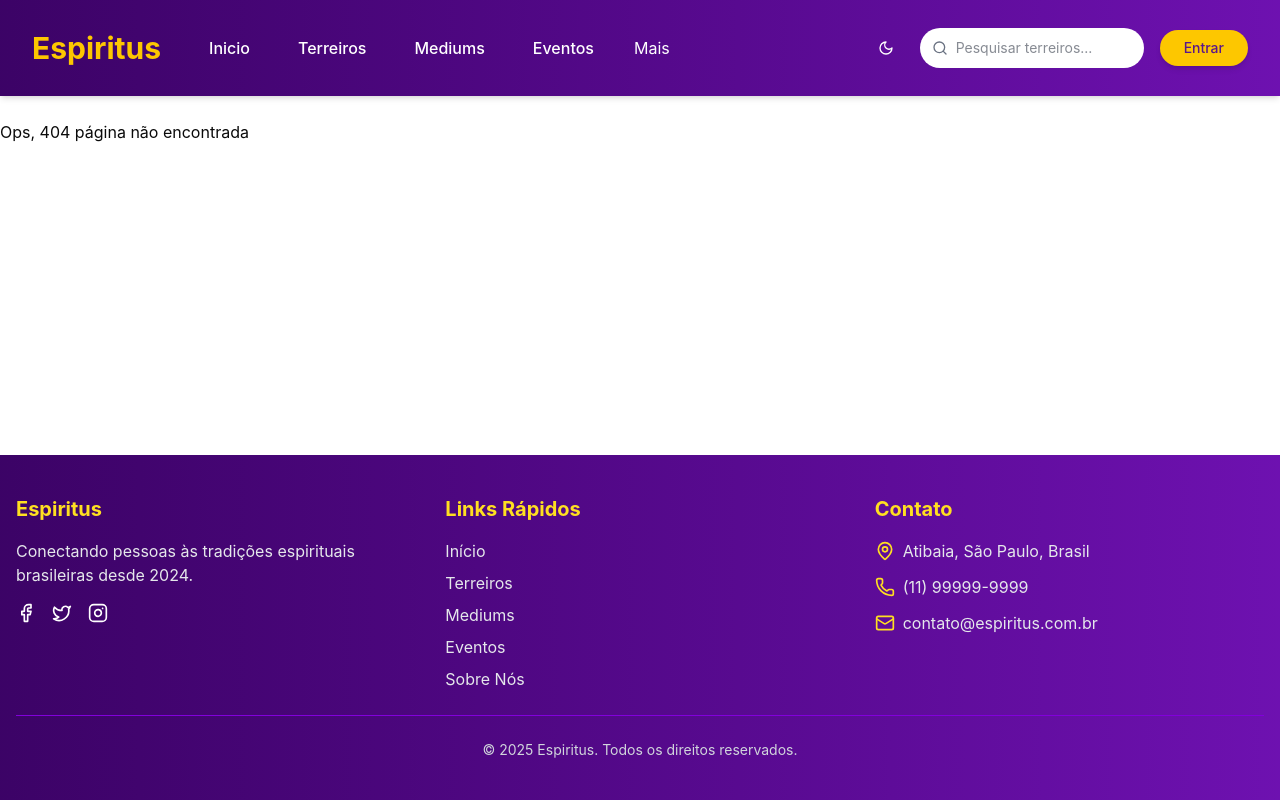
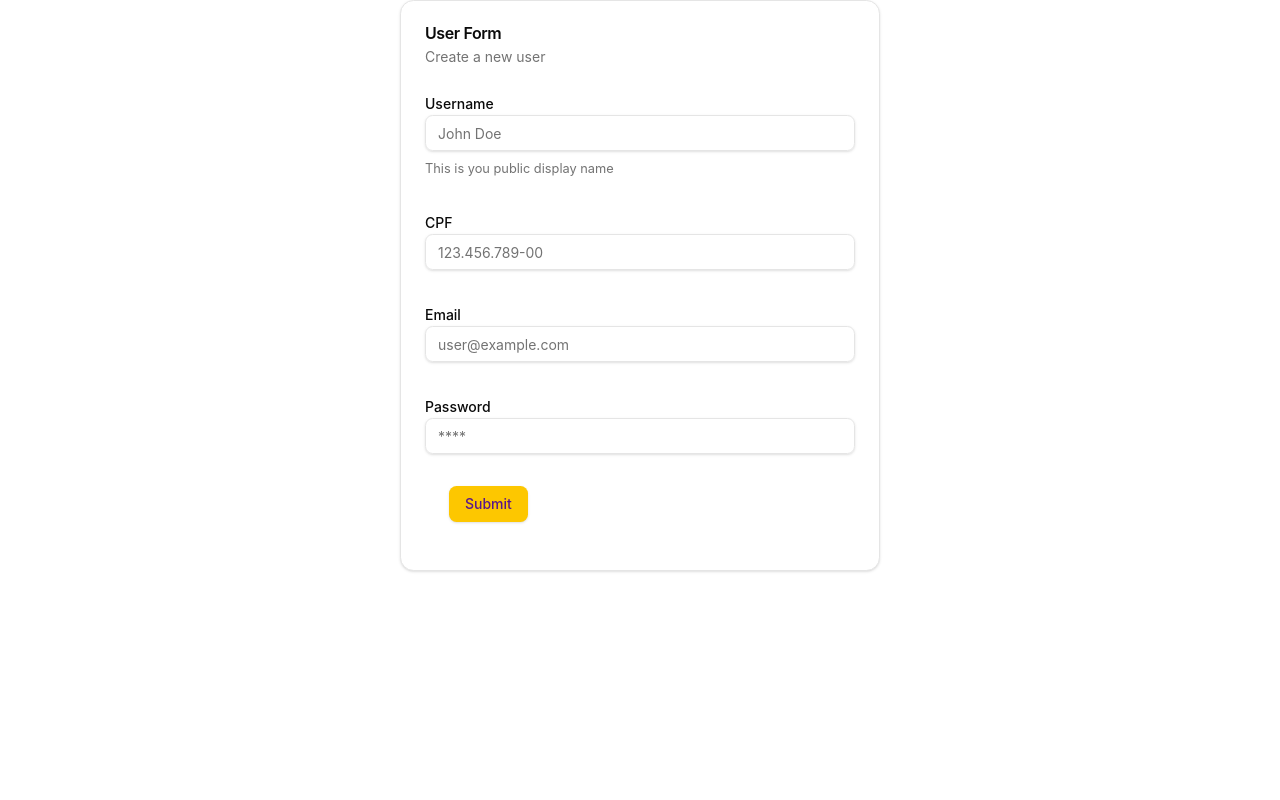
Before and after one commit to tecnodiniz/espiritus-project, a React (Vite) app in the folder frontend/: page /register in a window 1280 px wide. Built offline with nearby package versions, Linux system fonts and the light colour scheme.

Commit message:
now its possible to register into plataform. UserFormCrete created

```diff
--- a/frontend/src/pages/CreateUser.tsx
+++ b/frontend/src/pages/CreateUser.tsx
@@ -1,151 +1,196 @@
-// "use client";
-// import { z } from "zod";
-// import { useForm } from "react-hook-form";
-// import { zodResolver } from "@hookform/resolvers/zod";
-// import { Check } from "lucide-react";
-// import { Loader2 } from "lucide-react";
+"use client";
+import { z } from "zod";
+import { useForm } from "react-hook-form";
+import { zodResolver } from "@hookform/resolvers/zod";
+import { Check } from "lucide-react";
+import { Loader2 } from "lucide-react";
 
-// import { Input } from "@/components/ui/input";
-// import { Button } from "@/components/ui/button";
-// import { ToastAction } from "@/components/ui/toast";
-// import { useToast } from "@/hooks/use-toast";
+import { Input } from "@/components/ui/input";
+import { Button } from "@/components/ui/button";
+import { ToastAction } from "@/components/ui/toast";
+import { useToast } from "@/hooks/use-toast";
 
-// import {
-//   Form,
-//   FormControl,
-//   FormDescription,
-//   FormField,
-//   FormItem,
-//   FormLabel,
-//   FormMessage,
-// } from "@/components/ui/form";
+import {
+  Form,
+  FormControl,
+  FormDescription,
+  FormField,
+  FormItem,
+  FormLabel,
+  FormMessage,
+} from "@/components/ui/form";
 
-// import {
-//   Card,
-//   CardContent,
-//   CardDescription,
-//   CardFooter,
-//   CardHeader,
-//   CardTitle,
-// } from "@/components/ui/card";
+import {
+  Card,
+  CardContent,
+  CardDescription,
+  CardFooter,
+  CardHeader,
+  CardTitle,
+} from "@/components/ui/card";
 
-// import { user_create } from "@/services/api";
-// import { useState } from "react";
+import { useState } from "react";
+import { userService } from "@/services/userService";
 
-// const formSchema = z.object({
-//   name: z
-//     .string()
-//     .min(2, {
-//       message: "Username must be at leat 2 characters",
-//     })
-//     .regex(new RegExp("^(?!\\s)[a-zA-Z]+(\\s[a-z-A-Z]+)*$"), {
-//       message: "Invalid username",
-//     })
-//     .max(50),
-//   cpf: z.string(),
-// });
+const formSchema = z.object({
+  name: z
+    .string()
+    .min(2, {
+      message: "Username must be at leat 2 characters",
+    })
+    .regex(new RegExp("^(?!\\s)[a-zA-Z]+(\\s[a-z-A-Z]+)*$"), {
+      message: "Invalid username",
+    })
+    .max(50),
+  cpf: z.string(),
+  email: z.string(),
+  password: z.string(),
+});
 
-// export default function ProfileForm() {
-//   const { toast } = useToast();
-//   const [load, setLoad] = useState(false);
+export default function ProfileForm() {
+  const { toast } = useToast();
+  const [load, setLoad] = useState(false);
 
-//   const form = useForm<z.infer<typeof formSchema>>({
-//     resolver: zodResolver(formSchema),
-//     defaultValues: {
-//       name: "",
-//       cpf: "",
-//     },
-//   });
+  const form = useForm<z.infer<typeof formSchema>>({
+    resolver: zodResolver(formSchema),
+    defaultValues: {
+      name: "",
+      cpf: "",
+      email: "",
+      password: "",
+    },
+  });
 
-//   const onSubmit = async (values: z.infer<typeof formSchema>) => {
-//     setLoad(true);
-//     try {
-//       const response = await user_create(values);
+  const onSubmit = async (values: z.infer<typeof formSchema>) => {
+    setLoad(true);
+    const userPayload = {
+      name: values.name,
+      cpf: values.cpf,
+    };
+    const authPayload = {
+      email: values.email,
+      password: values.password,
+    };
+    try {
+      //   console.log(userPayload, authPayload);
+      //   form.reset();
+      const response = await userService.createUser({
+        user: userPayload,
+        auth: authPayload,
+      });
+      if (response.status === 200) {
+        console.log(response.data);
+        toast({
+          description: "user has been created",
+          action: (
+            <div className="flex items-center gap-2">
+              <Check className="w-4 h-4 text-green-500" />
+            </div>
+          ),
+        });
+        form.reset();
+      }
+    } catch (error) {
+      setLoad(false);
+      console.log(error);
+      toast({
+        variant: "destructive",
+        title: "Uh oh! Something went wrong.",
+        description: `${error}` || "Erro ao criar usuário",
+        action: (
+          <ToastAction altText="Try again" onClick={() => onSubmit(values)}>
+            Try again
+          </ToastAction>
+        ),
+      });
+    } finally {
+      setLoad(false);
+    }
+  };
 
-//       if (response.status === 200) {
-//         console.log(response.data);
-//         toast({
-//           description: "user has been created",
-//           action: (
-//             <div className="flex items-center gap-2">
-//               <Check className="w-4 h-4 text-green-500" />
-//             </div>
-//           ),
-//         });
-//         form.reset();
-//       }
-//     } catch (error) {
-//       setLoad(false);
-//       console.log(error);
-//       toast({
-//         variant: "destructive",
-//         title: "Uh oh! Something went wrong.",
-//         description: "There was a problem with your request.",
-//         action: (
-//           <ToastAction altText="Try again" onClick={() => onSubmit(values)}>
-//             Try again
-//           </ToastAction>
-//         ),
-//       });
-//     }
-//   };
+  return (
+    <div className="flex flex-col ">
+      <div className="w-full md:w-120 mx-auto">
+        <Card>
+          <CardHeader>
+            <CardTitle>User Form</CardTitle>
+            <CardDescription>Create a new user</CardDescription>
+          </CardHeader>
 
-//   return (
-//     <div className="flex flex-col ">
-//       <div className="w-full md:w-120 mx-auto">
-//         <Card>
-//           <CardHeader>
-//             <CardTitle>User Form</CardTitle>
-//             <CardDescription>Create a new user</CardDescription>
-//           </CardHeader>
+          <CardContent>
+            <Form {...form}>
+              <form
+                onSubmit={form.handleSubmit(onSubmit)}
+                className="space-y-8"
+              >
+                <FormField
+                  control={form.control}
+                  name="name"
+                  render={({ field }) => (
+                    <FormItem>
+                      <FormLabel>Username</FormLabel>
+                      <FormControl>
+                        <Input placeholder="John Doe" {...field} />
+                      </FormControl>
+                      <FormDescription>
+                        This is you public display name
+                      </FormDescription>
+                      <FormMessage />
+                    </FormItem>
+                  )}
+                />
 
-//           <CardContent>
-//             <Form {...form}>
-//               <form
-//                 onSubmit={form.handleSubmit(onSubmit)}
-//                 className="space-y-8"
-//               >
-//                 <FormField
-//                   control={form.control}
-//                   name="name"
-//                   render={({ field }) => (
-//                     <FormItem>
-//                       <FormLabel>Username</FormLabel>
-//                       <FormControl>
-//                         <Input placeholder="John Doe" {...field} />
-//                       </FormControl>
-//                       <FormDescription>
-//                         This is you public display name
-//                       </FormDescription>
-//                       <FormMessage />
-//                     </FormItem>
-//                   )}
-//                 />
+                <FormField
+                  control={form.control}
+                  name="cpf"
+                  render={({ field }) => (
+                    <FormItem>
+                      <FormLabel>CPF</FormLabel>
+                      <FormControl>
+                        <Input placeholder="123.456.789-00" {...field} />
+                      </FormControl>
+                      <FormMessage />
+                    </FormItem>
+                  )}
+                />
 
-//                 <FormField
-//                   control={form.control}
-//                   name="cpf"
-//                   render={({ field }) => (
-//                     <FormItem>
-//                       <FormLabel>CPF</FormLabel>
-//                       <FormControl>
-//                         <Input placeholder="123.456.789-00" {...field} />
-//                       </FormControl>
-//                       <FormMessage />
-//                     </FormItem>
-//                   )}
-//                 />
-//                 <CardFooter>
-//                   <Button variant="default" type="submit" disabled={load}>
-//                     {load && <Loader2 className="animate-spin" />}
-//                     Submit
-//                   </Button>
-//                 </CardFooter>
-//               </form>
-//             </Form>
-//           </CardContent>
-//         </Card>
-//       </div>
-//     </div>
-//   );
-// }
+                <FormField
+                  control={form.control}
+                  name="email"
+                  render={({ field }) => (
+                    <FormItem>
+                      <FormLabel>Email</FormLabel>
+                      <FormControl>
+                        <Input placeholder="user@example.com" {...field} />
+                      </FormControl>
+                      <FormMessage />
+                    </FormItem>
+                  )}
+                />
+                <FormField
+                  control={form.control}
+                  name="password"
+                  render={({ field }) => (
+                    <FormItem>
+                      <FormLabel>Password</FormLabel>
+                      <FormControl>
+                        <Input placeholder="****" {...field} type="password" />
+                      </FormControl>
+                      <FormMessage />
+                    </FormItem>
+                  )}
+                />
+                <CardFooter>
+                  <Button variant="default" type="submit" disabled={load}>
+                    {load && <Loader2 className="animate-spin" />}
+                    Submit
+                  </Button>
+                </CardFooter>
+              </form>
+            </Form>
+          </CardContent>
+        </Card>
+      </div>
+    </div>
+  );
+}
--- a/frontend/src/routes.tsx
+++ b/frontend/src/routes.tsx
@@ -6,6 +6,7 @@ import UserPage from "./pages/UserPage";
 import TerreiroPage from "./pages/TerreiroPage";
 import { SearchTerreiros } from "./pages/SearchTerreirosPage";
 import { CreateTerreiro } from "./pages/CreateTerreiro";
+import CreateUser from "./pages/CreateUser";
 
 const router = createBrowserRouter([
   {
@@ -30,6 +31,7 @@ const router = createBrowserRouter([
     path: "/login",
     element: <Login />,
   },
+  { path: "/register", element: <CreateUser /> },
   {
     path: "*",
     element: <h1>Ops, 404 página não encontrada</h1>,
--- a/frontend/src/services/userService.ts
+++ b/frontend/src/services/userService.ts
@@ -6,4 +6,8 @@ export const userService = {
     console.log(response.data);
     return response.data;
   },
+  async createUser(data: any) {
+    const response = await api.post("/users/", data);
+    return response;
+  },
 };
--- a/frontend/src/types/types.ts
+++ b/frontend/src/types/types.ts
@@ -2,9 +2,12 @@ export type User = {
   id: string;
   name: string;
   plan: string;
+  auth: UserDetails;
   agents: TerreiroAgent[];
 };
-
+export type UserDetails = {
+  email: string;
+};
 export type Auth = {
   email: string;
   password: string;
```
Also changed, not shown: frontend/src/components/Layout.tsx (+130 -33 lines).
